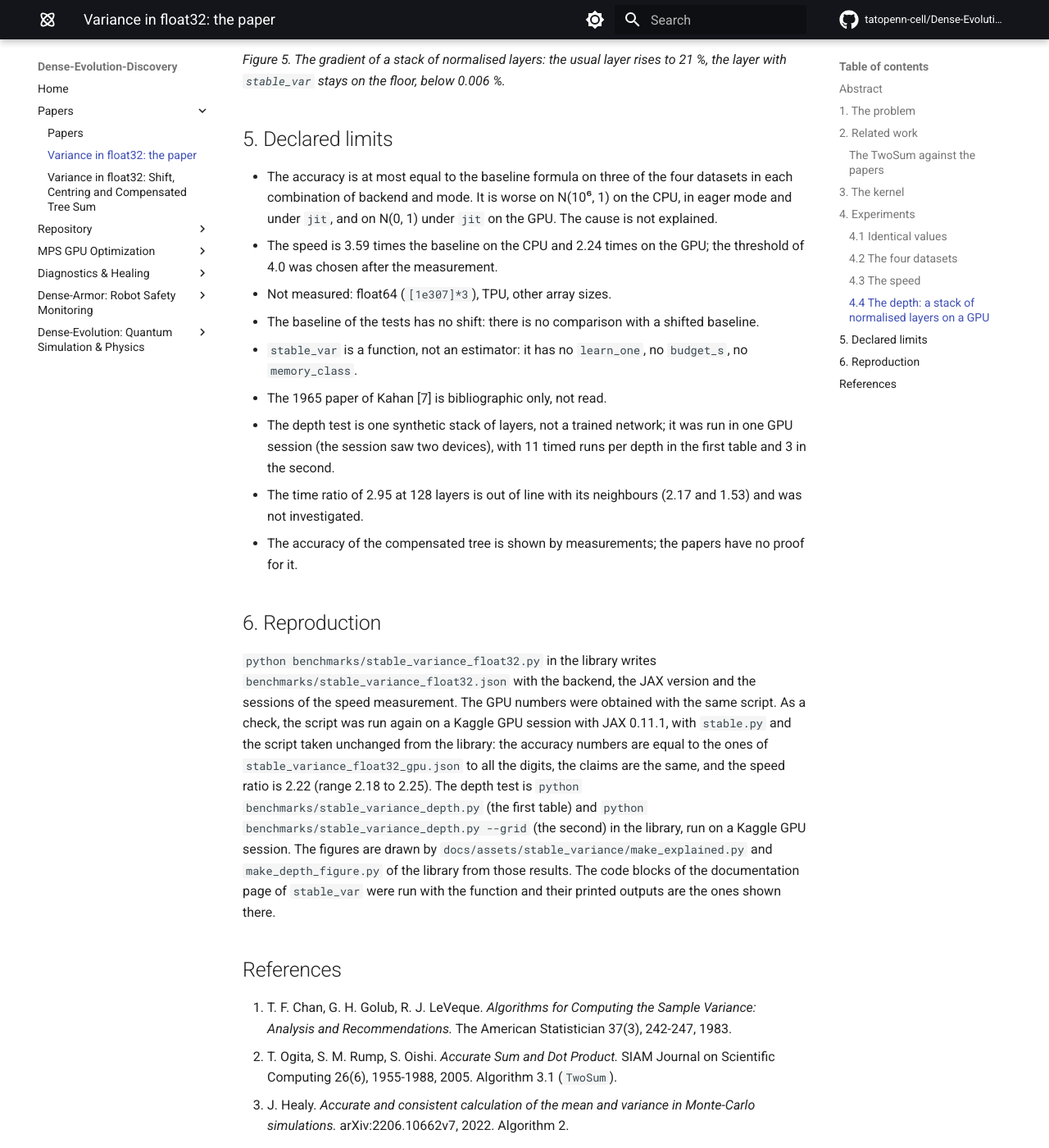
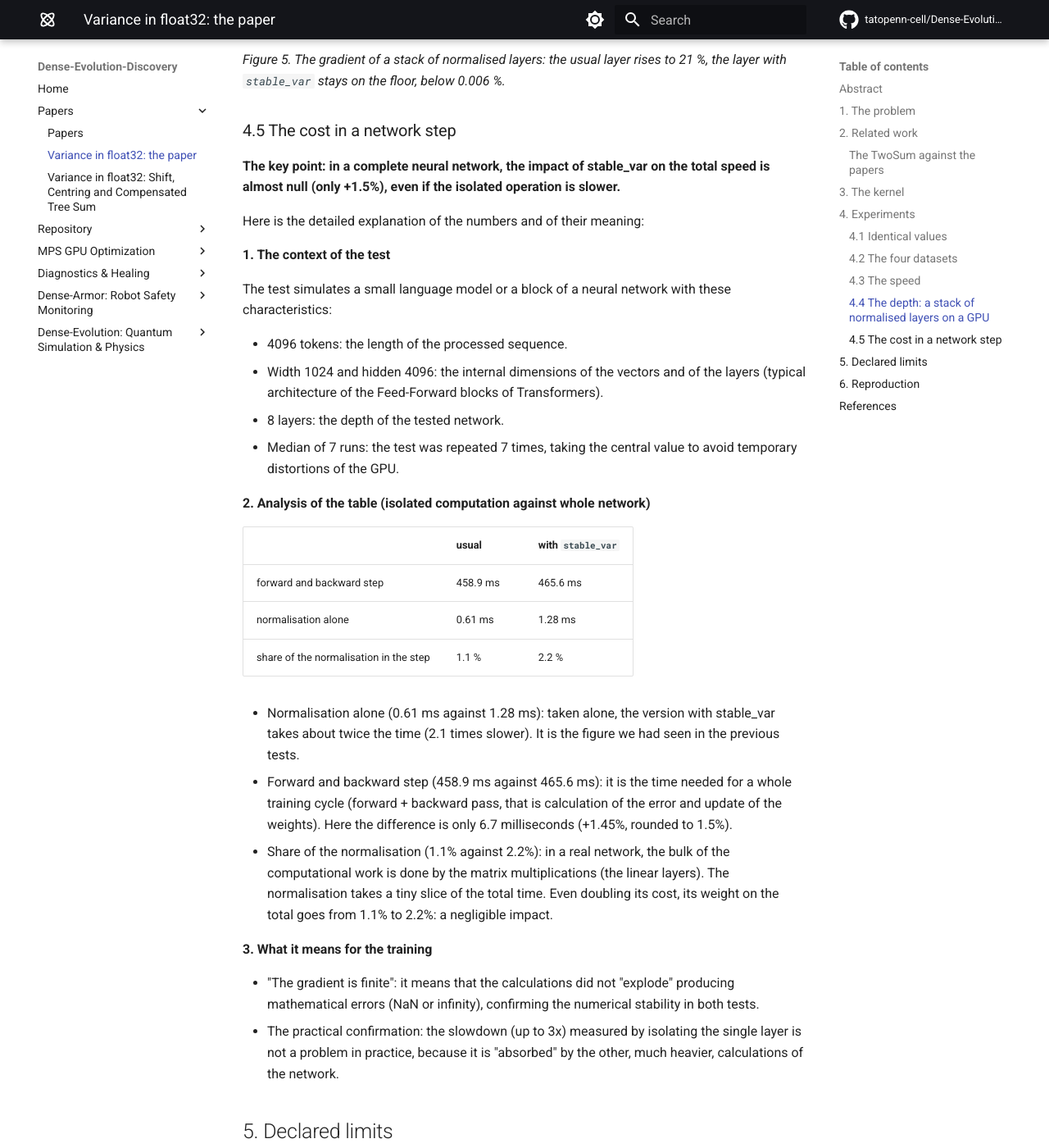
Before and after one commit to tatopenn-cell/Dense-Evolution-Discovery, an MkDocs documentation site: the page built from docs/papers/float32_variance.md, in a window 1280 px wide and 1400 px high, scrolled down 9598 px. Shown: the whole window at 82% size. Built offline with MkDocs 1.6.1 and Material for MkDocs 9.7.7, drawn with Linux system fonts in a browser that asks for light colours; comment, search, counter and statistics services are not loaded.

Commit message:
papers: the cost of a step in a network, described
A subsection 4.5 with the description of the test on a Kaggle GPU: the normalisation alone is 2.1 times slower and is 1.1 % to 2.2 % of a step of a stack of feed-forward blocks, whose step takes 458.9 ms against 465.6 ms.

```diff
--- a/docs/papers/float32_variance.md
+++ b/docs/papers/float32_variance.md
@@ -141,6 +141,38 @@ The kernel is closer to the float64 reference in all 66 stacks, by a factor betw
 
 *Figure 5. The gradient of a stack of normalised layers: the usual layer rises to 21 %, the layer with `stable_var` stays on the floor, below 0.006 %.*
 
+### 4.5 The cost in a network step
+
+**The key point: in a complete neural network, the impact of stable_var on the total speed is almost null (only +1.5%), even if the isolated operation is slower.**
+
+Here is the detailed explanation of the numbers and of their meaning:
+
+**1. The context of the test**
+
+The test simulates a small language model or a block of a neural network with these characteristics:
+
+- 4096 tokens: the length of the processed sequence.
+- Width 1024 and hidden 4096: the internal dimensions of the vectors and of the layers (typical architecture of the Feed-Forward blocks of Transformers).
+- 8 layers: the depth of the tested network.
+- Median of 7 runs: the test was repeated 7 times, taking the central value to avoid temporary distortions of the GPU.
+
+**2. Analysis of the table (isolated computation against whole network)**
+
+| | usual | with `stable_var` |
+|---|---|---|
+| forward and backward step | 458.9 ms | 465.6 ms |
+| normalisation alone | 0.61 ms | 1.28 ms |
+| share of the normalisation in the step | 1.1 % | 2.2 % |
+
+- Normalisation alone (0.61 ms against 1.28 ms): taken alone, the version with stable_var takes about twice the time (2.1 times slower). It is the figure we had seen in the previous tests.
+- Forward and backward step (458.9 ms against 465.6 ms): it is the time needed for a whole training cycle (forward + backward pass, that is calculation of the error and update of the weights). Here the difference is only 6.7 milliseconds (+1.45%, rounded to 1.5%).
+- Share of the normalisation (1.1% against 2.2%): in a real network, the bulk of the computational work is done by the matrix multiplications (the linear layers). The normalisation takes a tiny slice of the total time. Even doubling its cost, its weight on the total goes from 1.1% to 2.2%: a negligible impact.
+
+**3. What it means for the training**
+
+- "The gradient is finite": it means that the calculations did not "explode" producing mathematical errors (NaN or infinity), confirming the numerical stability in both tests.
+- The practical confirmation: the slowdown (up to 3x) measured by isolating the single layer is not a problem in practice, because it is "absorbed" by the other, much heavier, calculations of the network.
+
 ## 5. Declared limits
 
 - The accuracy is at most equal to the baseline formula on three of the four datasets in each combination of backend and mode. It is worse on N(10⁶, 1) on the CPU, in eager mode and under `jit`, and on N(0, 1) under `jit` on the GPU. The cause is not explained.
```
